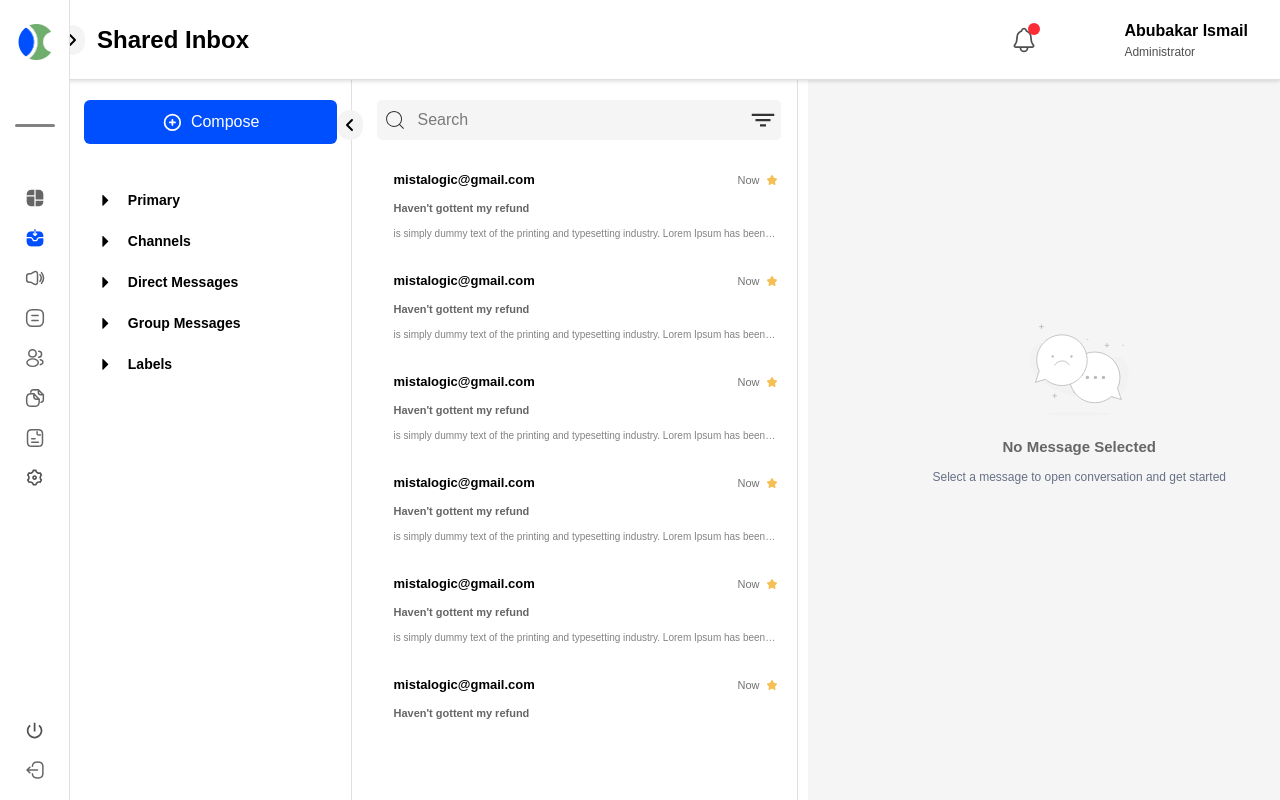
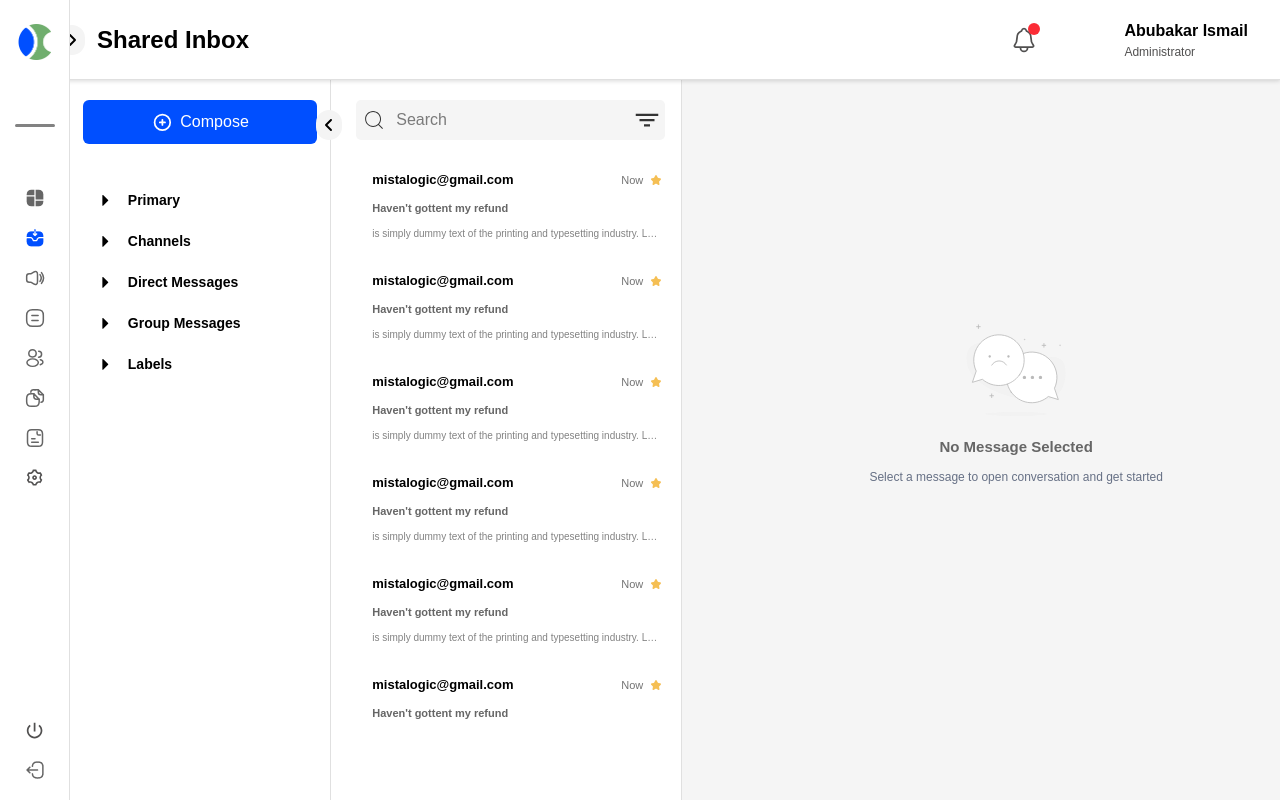
Before and after one commit to certifiedTboy/react-engn-test, a React (Vite) app: page /inbox in a window 1280 px wide. Built offline with nearby package versions, Linux system fonts and the light colour scheme.

Commit message:
udpate responsiveness

```diff
--- a/src/components/inbox/messages/InboxMessage.tsx
+++ b/src/components/inbox/messages/InboxMessage.tsx
@@ -4,18 +4,15 @@ import chatIcon from "../../../assets/images/chat.svg";
 import styles from "./Messges.module.css";
 
 const InboxMessage = () => {
-  const { showAllInbox, optionIsOpen } = useContext(MessageOptionContext);
+  const { optionIsOpen, showAllInbox } = useContext(MessageOptionContext);
 
   return (
     <div
-      className={`bg-[#f5f5f5] flex ${optionIsOpen && "w-[75%]"} ${
-        !optionIsOpen && "w-[100%]"
-      } ${
-        optionIsOpen && showAllInbox && "w-[50%]"
-      } justify-center items-center ${styles.inbox_message}`}
-      // style={{
-      //   marginLeft: `${showAllInbox && optionIsOpen ? "-10px" : "-20px"}`,
-      // }}
+      className={`bg-[#f5f5f5] flex w-full justify-center items-center ${
+        styles.inbox_message
+      } ${optionIsOpen && styles.ml_md} ${showAllInbox && styles.ml_full} ${
+        !optionIsOpen && !showAllInbox && styles.ml_av
+      }`}
     >
       <div
         className="flex flex-col items-center justify-center gap-5"
--- a/src/components/inbox/messages/Messges.module.css
+++ b/src/components/inbox/messages/Messges.module.css
@@ -2,13 +2,25 @@
   margin-top: 80px;
   border-right: 1px solid #e0e0e0;
   padding: 0 10px;
-  width: 500px;
+  width: 330px;
   height: 100vh;
 }
 
 .message_list {
   margin-top: 40px;
   height: 70%;
+}
+
+.ml_md {
+  margin-left: -23px;
+}
+
+.ml_full {
+  margin-left: -10px;
+}
+
+.ml_av {
+  margin-left: -25px;
 }
 
 .message_card {
@@ -30,11 +42,11 @@
   background-color: #e0e0e0;
 }
 
-@media only screen and (max-width: 1000px) {
+/* @media only screen and (max-width: 1000px) {
   .message_card {
     margin-left: -20px;
   }
-}
+} */
 
 .search_input {
   width: 100%;
```
